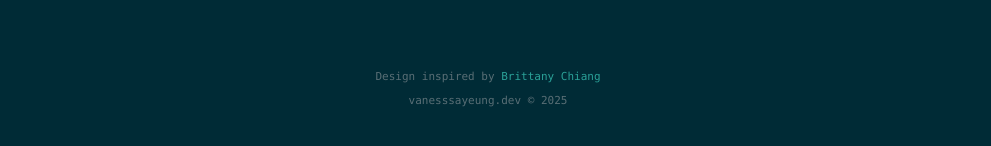
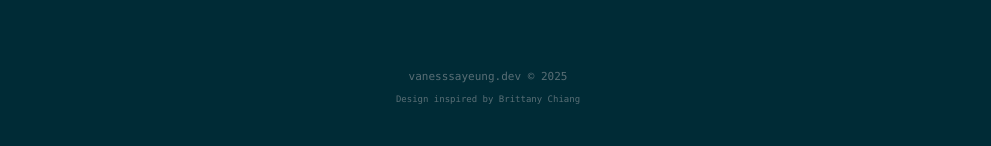
Before and after one commit to vwt604/portfolio-v3, a Next.js app: page / in a window 1280 px wide. Shown: the part 3436-3582 px from the top of the page, without its empty margins (152-1143 px from the left). Built offline with nearby package versions, Linux system fonts and the light colour scheme.

Commit message:
fix: footer links

```diff
--- a/app/components/Footer.tsx
+++ b/app/components/Footer.tsx
@@ -4,16 +4,26 @@ export default function Footer() {
   return (
     <footer className="py-5 pb-10 text-center font-mono text-[11px] text-[var(--text-muted)]">
       <p>
+        {" "}
+        <a
+          href="https://vanessayeung.dev"
+          className="no-underline hover:underline text-[var(--text-muted)]"
+          rel="noopener noreferrer"
+        >
+          vanesssayeung.dev © 2025
+        </a>{" "}
+      </p>
+      <p className="mt-2 text-[9px]">
+        {" "}
         Design inspired by{" "}
         <a
           href="https://brittanychiang.com"
-          className="text-[var(--accent-cyan)] no-underline hover:underline"
+          className="no-underline hover:underline text-[var(--text-muted)]"
           target="_blank"
           rel="noopener noreferrer"
         >
           Brittany Chiang
         </a>
-        <p className="mt-2">vanesssayeung.dev © 2025</p>
       </p>
     </footer>
   );
```
